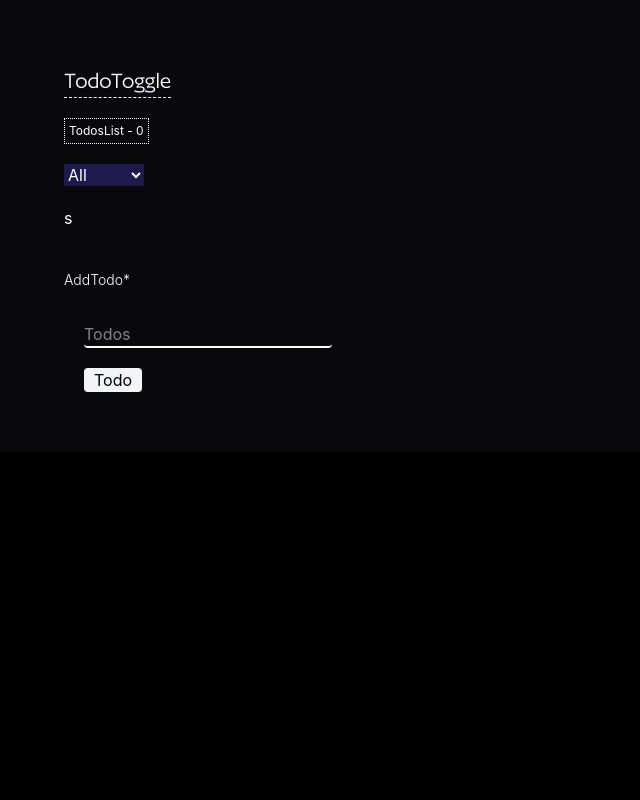
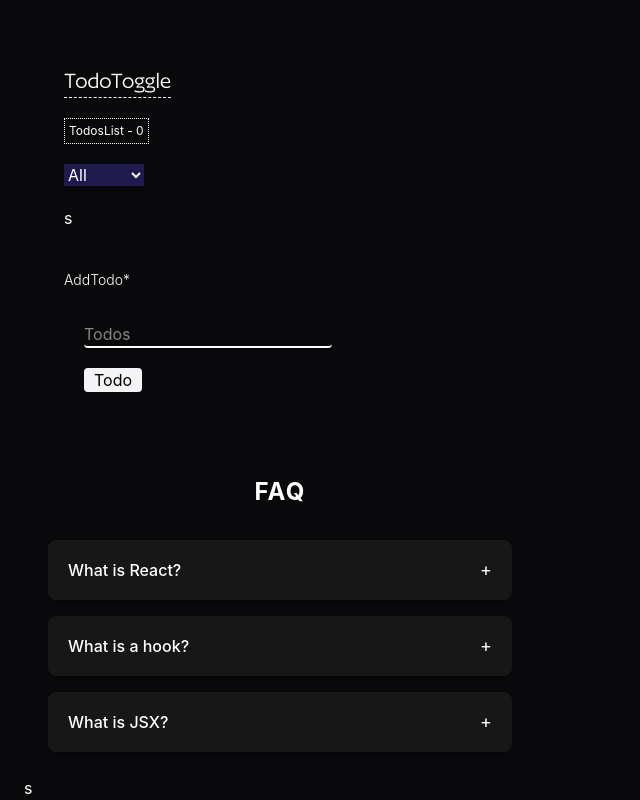
Before and after one commit to VilokMasuti/React_Fundmentals, a React (Vite) app: page /Test in a window 1280 px wide. Shown: the part 500-1300 px from the top of the page, without its empty margins (0-640 px from the left). Before the commit the page ends 952 px from the top, so only its background shows below. Built offline with nearby package versions, Linux system fonts and the light colour scheme.

Commit message:
Add Faq component and integrate it into Test page

```diff
--- /dev/null
+++ b/src/Componets/interview/Faq.jsx
@@ -0,0 +1,70 @@
+import { useState } from "react";
+
+const FAQS = [
+  { q: "What is React?", a: "A library for building user interfaces." },
+  {
+    q: "What is a hook?",
+    a: "A function that lets you use state and lifecycle in function components.",
+  },
+  { q: "What is JSX?", a: "A syntax extension that looks like HTML." },
+];
+
+const Faq = () => {
+  const [openIndex, setOpenIndex] = useState(null);
+
+  const toggle = (i) => {
+    setOpenIndex((prev) => (prev === i ? null : i));
+  };
+
+  return (
+    <section className="w-full max-w-lg p-6">
+      <h1 className="text-2xl font-bold uppercase tracking-wider text-center">
+        FAQ
+      </h1>
+      <div className="mt-8 flex flex-col gap-4">
+        {FAQS.map((f, i) => {
+          const isOpen = openIndex === i;
+          return (
+            <article
+              key={i}
+              className="rounded-lg bg-neutral-900 px-5 py-4 text-white shadow-sm transition-colors duration-200"
+            >
+              <button
+                type="button"
+                onClick={() => toggle(i)}
+                aria-expanded={isOpen}
+                className="flex w-full cursor-pointer items-center justify-between text-left focus-visible:outline-none focus-visible:ring-2 focus-visible:ring-neutral-400 rounded-sm"
+              >
+                <span className="font-medium text-base">{f.q}</span>
+                <span
+                  aria-hidden="true"
+                  className={`text-lg transition-transform duration-300 ${
+                    isOpen ? "rotate-45" : "rotate-0"
+                  }`}
+                >
+                  +
+                </span>
+              </button>
+
+              <div
+                className={`grid transition-[grid-template-rows] duration-300 ease-in-out ${
+                  isOpen
+                    ? "grid-rows-[1fr] opacity-100 mt-3"
+                    : "grid-rows-[0fr] opacity-0 mt-0"
+                }`}
+              >
+                <div className="overflow-hidden">
+                  <p className="text-sm text-neutral-300 leading-relaxed">
+                    {f.a}
+                  </p>
+                </div>
+              </div>
+            </article>
+          );
+        })}
+      </div>
+    </section>
+  );
+};
+
+export default Faq;
--- a/src/index.css
+++ b/src/index.css
@@ -15,6 +15,8 @@
 
 body {
   background-color: black;
+  scroll-behavior: smooth;
+  box-sizing: border-box;
 }
 
 @utility paragraph {
--- a/src/pages/Test.jsx
+++ b/src/pages/Test.jsx
@@ -1,5 +1,6 @@
 import { Link } from "react-router-dom";
 import { Container } from "../Componets/Container";
+import Faq from "../Componets/interview/Faq";
 import { Star } from "../Componets/interview/Star";
 import Tabs from "../Componets/interview/Tabs";
 import Todo from "../Componets/interview/Todo";
@@ -18,6 +19,8 @@ const Test = () => {
       <Star maxRating={5} />
 
       <Todo />
+
+      <Faq />s
     </Container>
   );
 };
```
